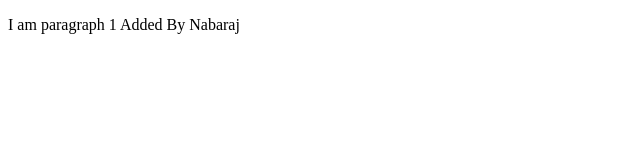
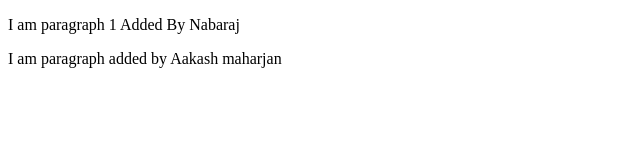
Before and after one commit to nabaraj77/EkbanaTask2, a plain HTML site: page index.html in a window 1280 px wide. Shown: the whole page, without its empty margins (0-640 px from the left). Drawn offline with Linux system fonts and the light colour scheme.

Commit message:
Second Commit by Aakash

```diff
--- a/index.html
+++ b/index.html
@@ -8,5 +8,8 @@
   </head>
   <body>
     <p>I am paragraph 1 Added By Nabaraj</p>
+    <p>I am paragraph added by Aakash maharjan</p>
+
+
   </body>
 </html>
```
